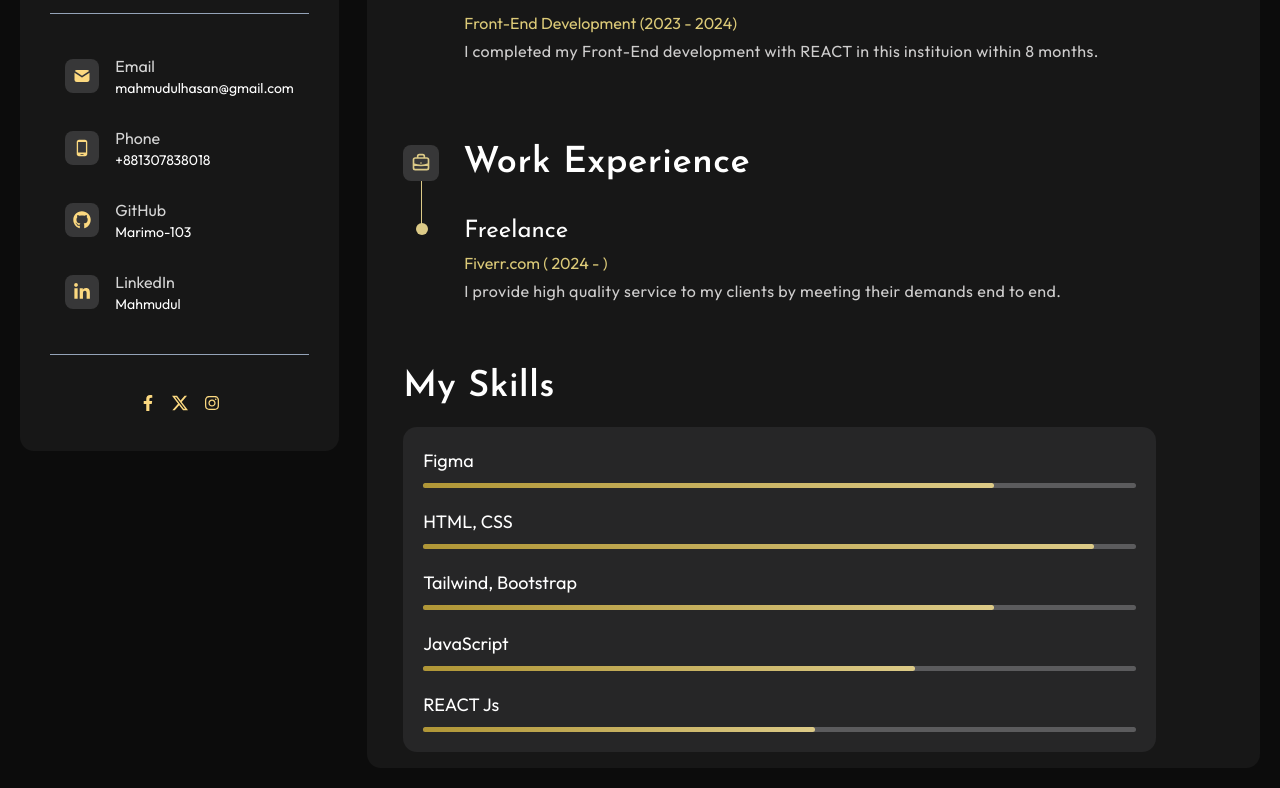
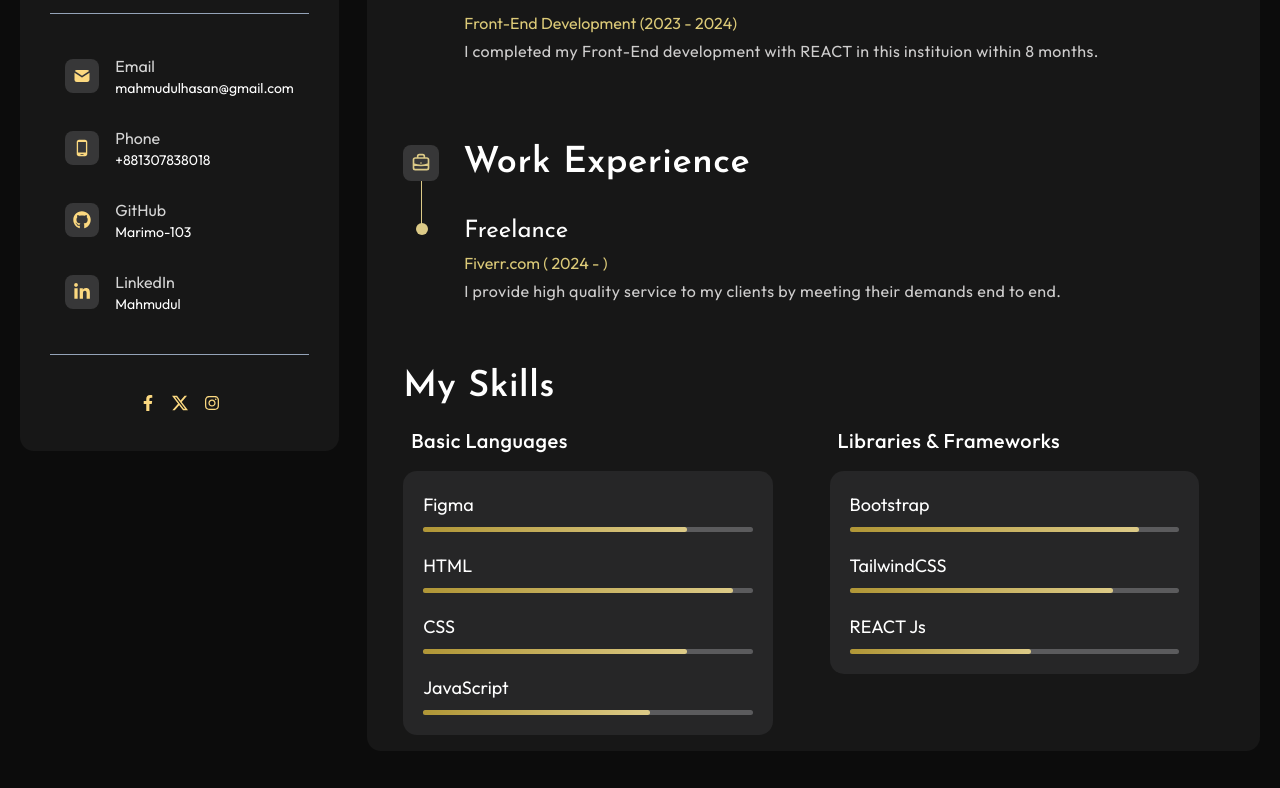
Before and after one commit to Marimo-103/Portfolio, a React (Vite) app: page /resume in a window 1280 px wide. Shown: the part 345-1133 px from the top of the page. Built offline with nearby package versions, Linux system fonts and the light colour scheme; a web font is replaced by a local one.

Commit message:
skills bar updated

```diff
--- a/src/Pages/Resume.jsx
+++ b/src/Pages/Resume.jsx
@@ -105,6 +105,11 @@ const Resume = () => {
                 <h2 className='text-2xl md:text-4xl text-[#FFF] font-Josefin font-bold md:font-semibold tracking-[0.55px] mb-5'>
                     My Skills
                 </h2>
+                <div className="flex md:flex-row flex-col gap-x-4 gap-y-8">
+                    <div className='md:w-[50%] w-[95%]'>
+                        <h3 className='text-lg md:text-xl text-[#FFF] font-Outfit font-semibold md:font-medium tracking-[0.55px] mb-4 ml-2'>
+                            Basic Languages
+                        </h3>
                         <div className="box p-5 md:rounded-[14px] rounded-[8px] bg-[#262627] w-full md:w-[90%] flex flex-col gap-5">
                         <div className="child flex flex-col gap-2">
                             <p className='text-base md:text-lg text-white font-Outfit'>
@@ -116,7 +121,7 @@ const Resume = () => {
                         </div>
                         <div className="child flex flex-col gap-2">
                             <p className='text-base md:text-lg text-white font-Outfit'>
-                            HTML, CSS
+                                HTML
                             </p>
                             <div className="fill w-full h-[5px] bg-[#5b5b5d] rounded-2xl">
                                 <div className="fill w-[94%] h-[5px] bg-gradient-to-r from-[#b09636] to-[#DCCA87] rounded-2xl"></div>
@@ -124,7 +129,7 @@ const Resume = () => {
                         </div>
                         <div className="child flex flex-col gap-2">
                             <p className='text-base md:text-lg text-white font-Outfit'>
-                            Tailwind, Bootstrap
+                                CSS
                             </p>
                             <div className="fill w-full h-[5px] bg-[#5b5b5d] rounded-2xl">
                                 <div className="fill w-[80%] h-[5px] bg-gradient-to-r from-[#b09636] to-[#DCCA87] rounded-2xl"></div>
@@ -138,6 +143,29 @@ const Resume = () => {
                                 <div className="fill w-[69%] h-[5px] bg-gradient-to-r from-[#b09636] to-[#DCCA87] rounded-2xl"></div>
                             </div>
                         </div>
+                        </div>
+                    </div>
+                    <div className='md:w-[50%] w-[95%]'>
+                        <h3 className='text-lg md:text-xl text-[#FFF] font-Outfit font-semibold md:font-medium tracking-[0.55px] mb-4 ml-2'>
+                            Libraries & Frameworks
+                        </h3>
+                        <div className="box p-5 md:rounded-[14px] rounded-[8px] bg-[#262627] w-full md:w-[90%] flex flex-col gap-5">
+                        <div className="child flex flex-col gap-2">
+                            <p className='text-base md:text-lg text-white font-Outfit'>
+                                Bootstrap
+                            </p>
+                            <div className="fill w-full h-[5px] bg-[#5b5b5d] rounded-2xl">
+                                <div className="fill w-[88%] h-[5px] bg-gradient-to-r from-[#b09636] to-[#DCCA87] rounded-2xl"></div>
+                            </div>
+                        </div>
+                        <div className="child flex flex-col gap-2">
+                            <p className='text-base md:text-lg text-white font-Outfit'>
+                                TailwindCSS
+                            </p>
+                            <div className="fill w-full h-[5px] bg-[#5b5b5d] rounded-2xl">
+                                <div className="fill w-[80%] h-[5px] bg-gradient-to-r from-[#b09636] to-[#DCCA87] rounded-2xl"></div>
+                            </div>
+                        </div>
                         <div className="child flex flex-col gap-2">
                             <p className='text-base md:text-lg text-white font-Outfit'>
                                 REACT Js
@@ -148,6 +176,8 @@ const Resume = () => {
                         </div>
                         </div>
                     </div>
+                </div>
+            </div>
         </section>
     </div>
   )
```
Lines whose indentation alone changed are shown as unchanged.
